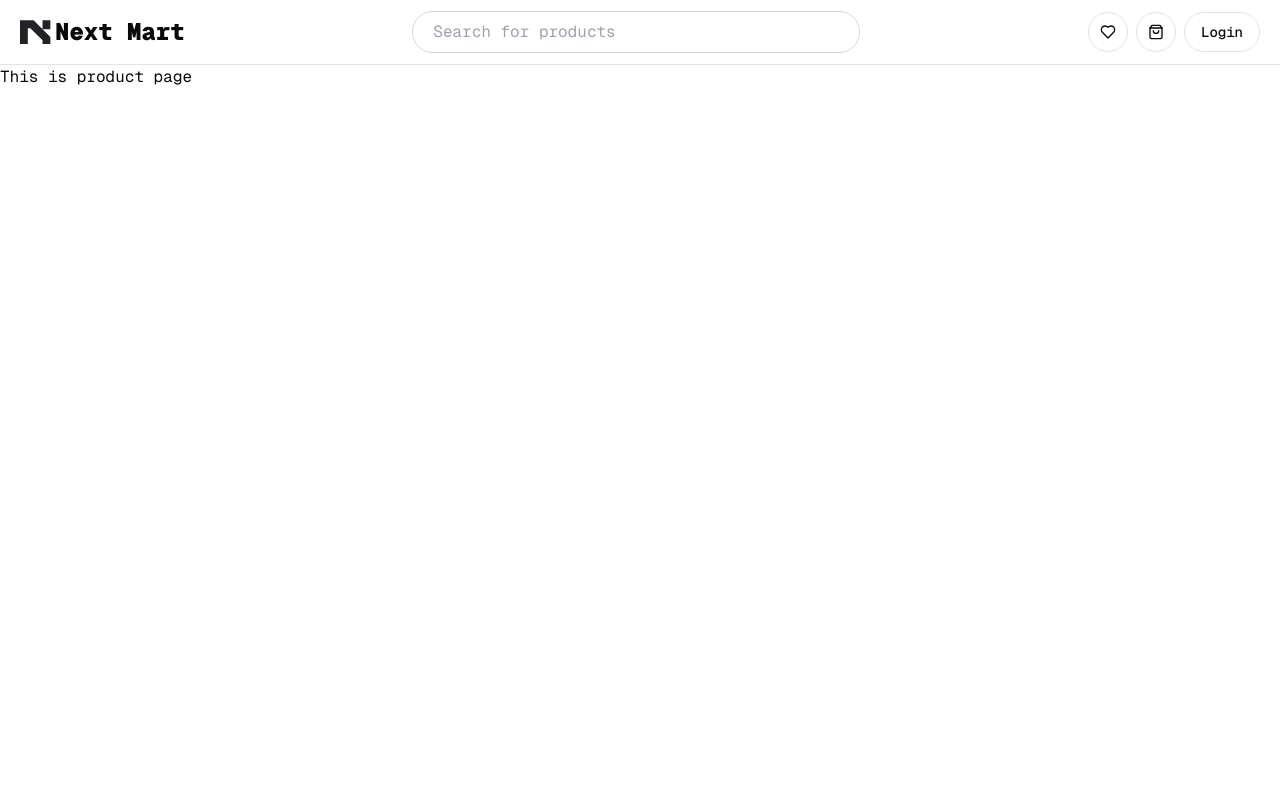
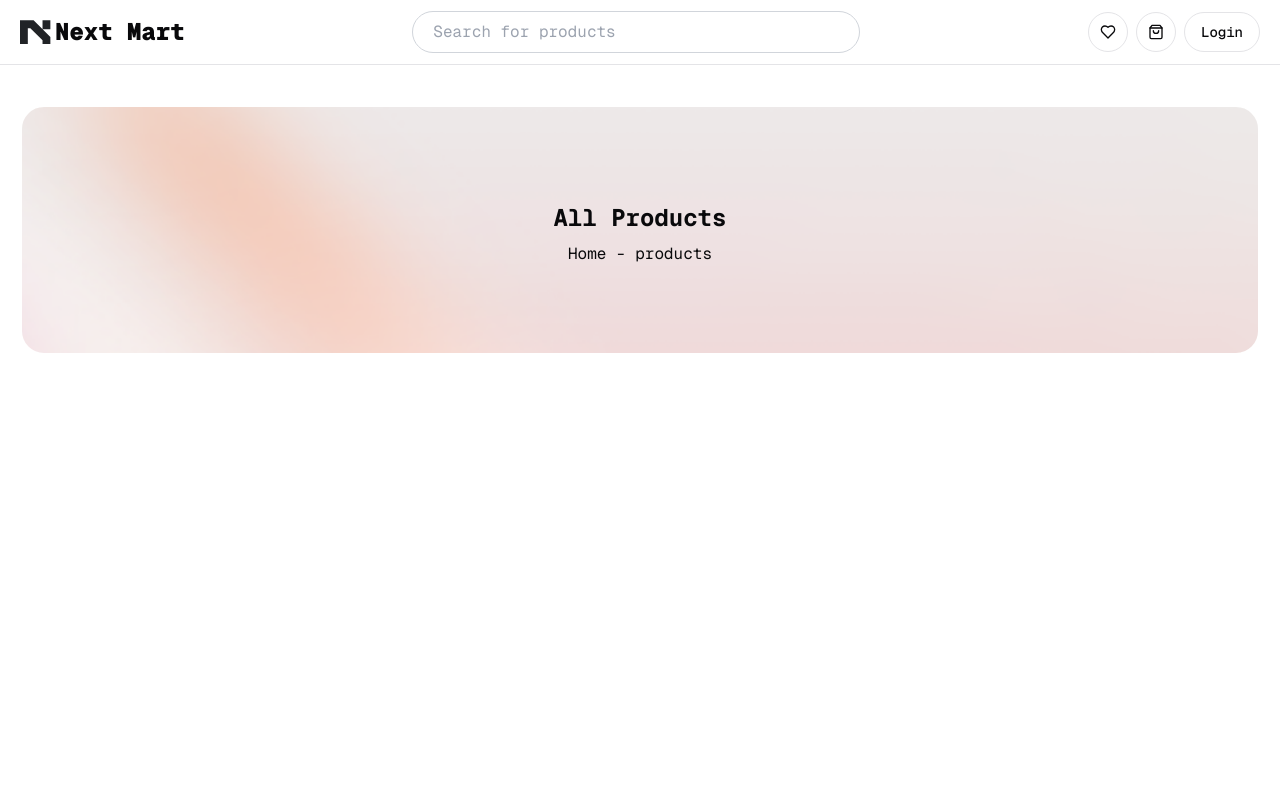
Before and after one commit to nazim1971/next-mart, a Next.js app: page /products in a window 1280 px wide. Shown: the top 800 px of the page. Built offline with nearby package versions, Linux system fonts and the light colour scheme; no server answers.

Commit message:
work on all product banner

```diff
--- a/src/app/(WithCommonLayout)/products/page.tsx
+++ b/src/app/(WithCommonLayout)/products/page.tsx
@@ -1,11 +1,13 @@
+import ProductBanner from "@/components/modules/products/banner";
+import NMContainer from "@/components/ui/core/NMContainer/NMContainer";
 
 
-const ProductsPage = () => {
+const AllProductsPage = () => {
     return (
-        <div>
-            This is product page
-        </div>
+        <NMContainer>
+            <ProductBanner title="All Products" path="Home - products" />
+        </NMContainer>
     );
 };
 
-export default ProductsPage;
+export default AllProductsPage;
--- /dev/null
+++ b/src/components/modules/products/banner/Banner.module.css
@@ -0,0 +1,7 @@
+.banner {
+    background: url("../../../../assets/product-banner.png");
+    height: 250px;
+    background-size: cover;
+    background-position: center;
+    background-repeat: no-repeat;
+  }
--- /dev/null
+++ b/src/components/modules/products/banner/index.tsx
@@ -0,0 +1,15 @@
+import styles from "./Banner.module.css";
+const ProductBanner = ({ title, path }: { title: string; path: string }) => {
+  return (
+    <div
+      className={`${styles.banner} border-2 border-white rounded-3xl mt-10 flex justify-center items-center`}
+    >
+      <div className="text-center">
+        <h2 className="font-bold text-2xl leading-loose">{title}</h2>
+        <p>{path}</p>
+      </div>
+    </div>
+  );
+};
+
+export default ProductBanner;
```
